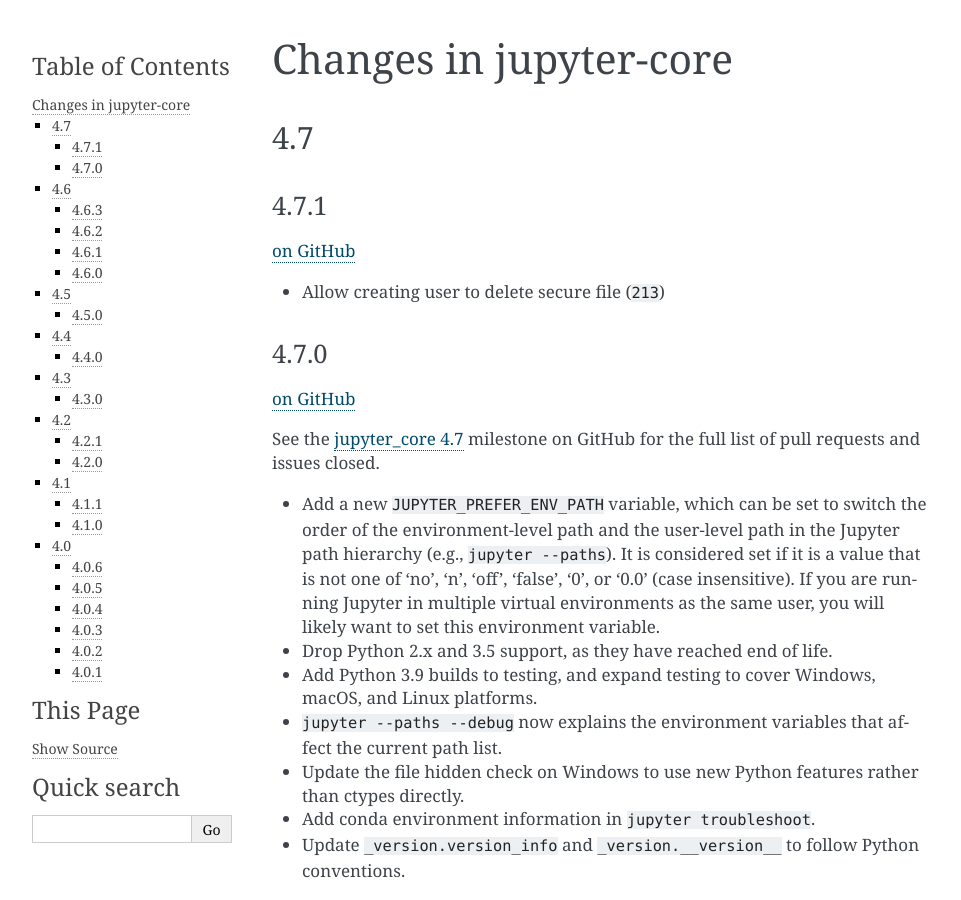
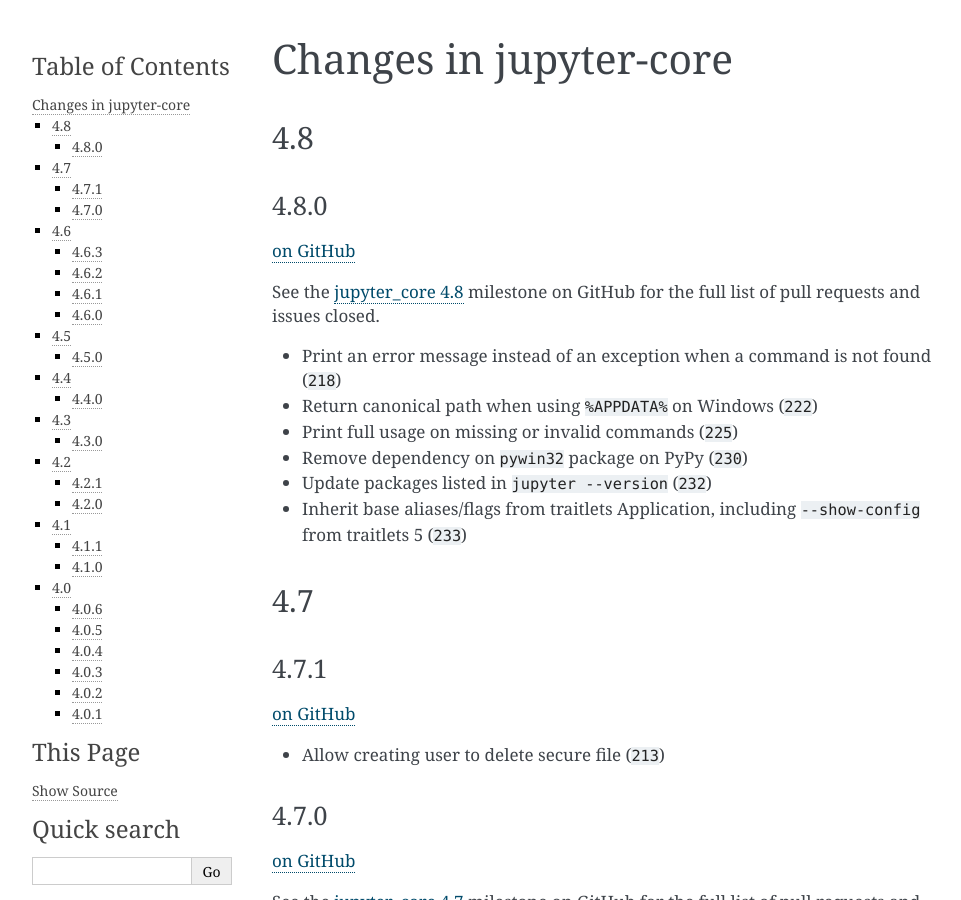
Before and after one commit to jupyter/jupyter_core, a Sphinx documentation site: the page built from docs/changelog.rst, in a window 1280 px wide and 900 px high. Shown: the whole window, without its empty margins (148-1109 px from the left). Built offline with Sphinx 7.4.7, drawn with Linux system fonts in a browser that asks for light colours; cross-references to code outside the pages are shown as plain code.

Commit message:
Update changelog for 4.8

```diff
--- a/docs/changelog.rst
+++ b/docs/changelog.rst
@@ -1,6 +1,25 @@
 Changes in jupyter-core
 =======================
 
+4.8
+---
+
+4.8.0
+~~~~~
+
+`on
+GitHub <https://github.com/jupyter/jupyter_core/releases/tag/4.8.0>`__
+
+See the `jupyter_core
+4.8 <https://github.com/jupyter/jupyter_core/milestone/20?closed=1>`__
+milestone on GitHub for the full list of pull requests and issues closed.
+
+- Print an error message instead of an exception when a command is not found (:ghpull:`218`)
+- Return canonical path when using ``%APPDATA%`` on Windows (:ghpull:`222`)
+- Print full usage on missing or invalid commands (:ghpull:`225`)
+- Remove dependency on ``pywin32`` package on PyPy (:ghpull:`230`)
+- Update packages listed in ``jupyter --version`` (:ghpull:`232`)
+- Inherit base aliases/flags from traitlets Application, including ``--show-config`` from traitlets 5 (:ghpull:`233`)
 
 4.7
 ---
@@ -17,7 +36,7 @@
 ~~~~~
 
 `on
-GitHub <https://github.com/jupyter/jupyter_core/releases/tag/4.7>`__
+GitHub <https://github.com/jupyter/jupyter_core/releases/tag/4.7.0>`__
 
 See the `jupyter_core
 4.7 <https://github.com/jupyter/jupyter_core/milestone/19?closed=1>`__
```
